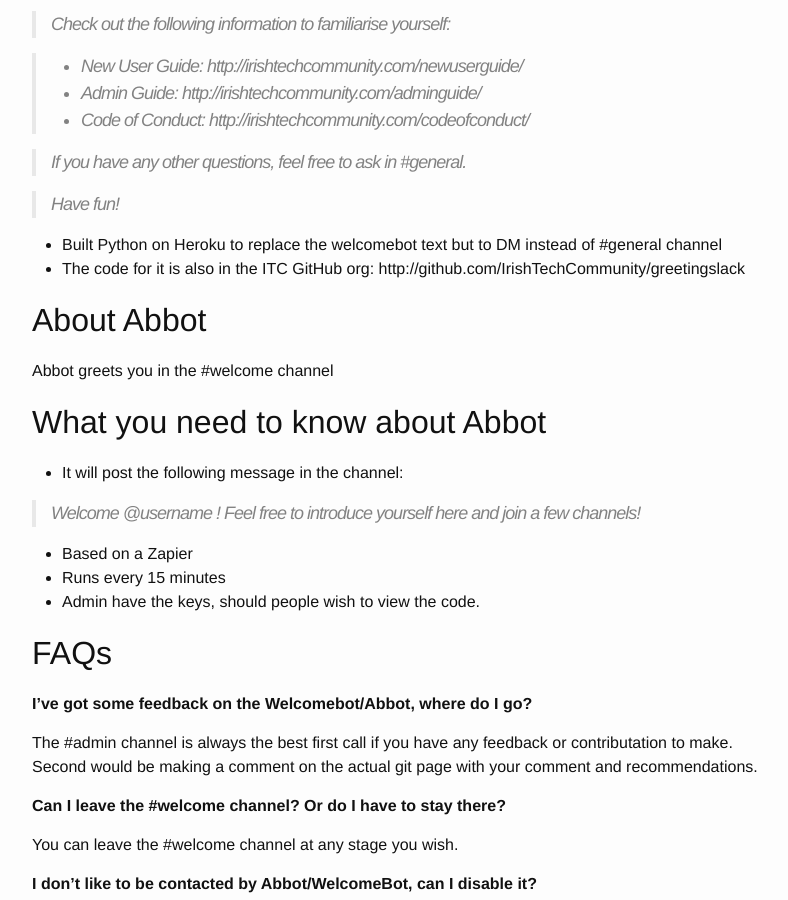
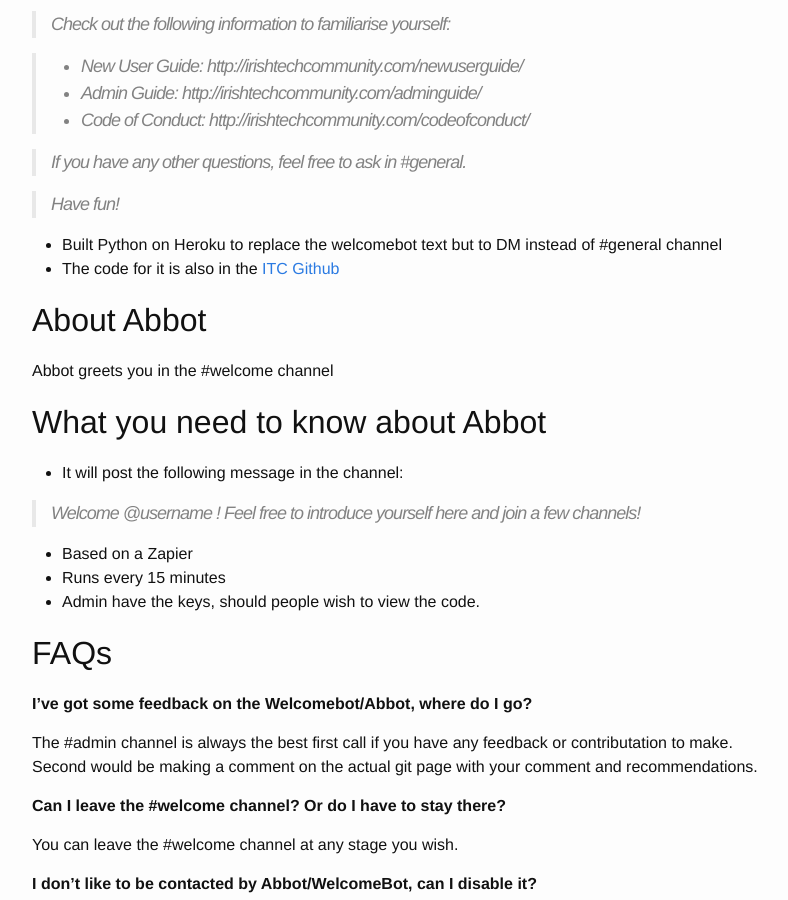
Before and after one commit to IrishTechCommunity/irishtechcommunity.github.io, a Jekyll site: the page built from WelcomeBotAbbot.md, in a window 1280 px wide and 900 px high, scrolled down 494 px. Shown: the whole window, without its empty margins (238-1026 px from the left). Built offline with Jekyll 4.4.1, drawn with Linux system fonts in a browser that asks for light colours; a script that is not in the unit is left out.

Commit message:
Linkify the Github Repo. (#39)
Jekyll handles links a little differently to MarkDown, so this change allows people to navigate directly to the Github repo, rather than having to Copy-Paste

```diff
--- a/WelcomeBotAbbot.md
+++ b/WelcomeBotAbbot.md
@@ -27,7 +27,7 @@ The point of the WelcomeBot is so that whenever someone new joins the Community
 > Have fun!
 
 - Built Python on Heroku to replace the welcomebot text but to DM instead of #general channel
-- The code for it is also in the ITC GitHub org: http://github.com/IrishTechCommunity/greetingslack
+- The code for it is also in the [ITC Github]
 
 ## About Abbot
 
```
Also changed, not shown: other parts of WelcomeBotAbbot.md (+3 -0 lines).
